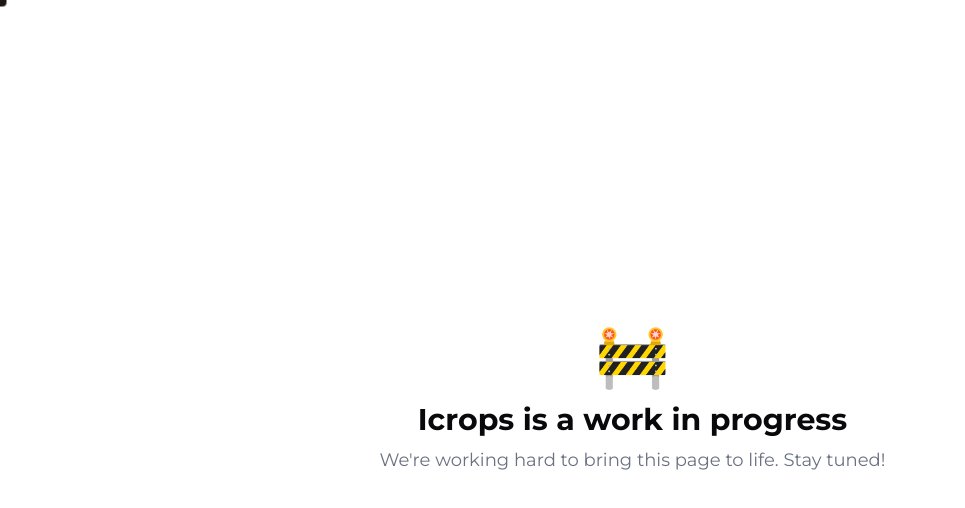
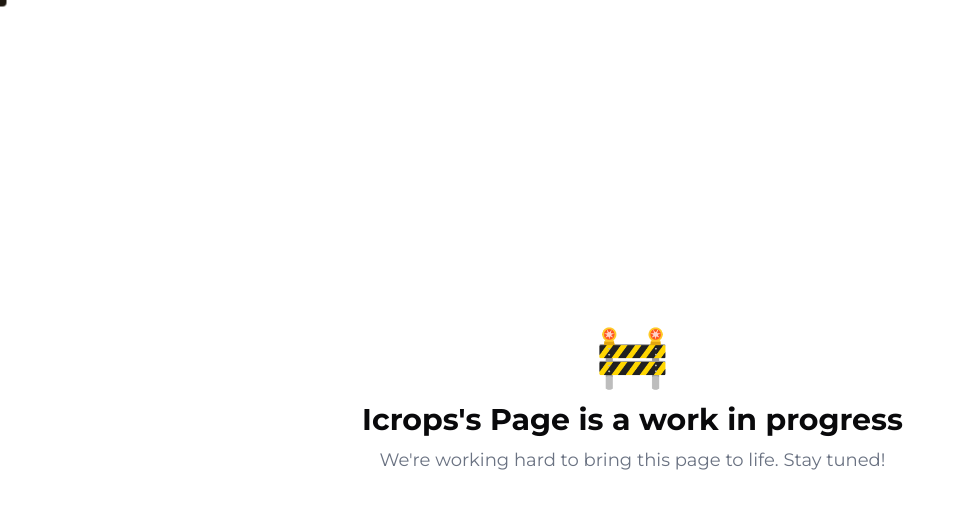
Before and after one commit to devyk100/nextjs-portfolio, a Next.js app: page /icrops in a window 1280 px wide. Shown: the top 508 px of the page, without its empty margins (0-965 px from the left). Built offline with nearby package versions, Linux system fonts and the light colour scheme.

Commit message:
remove android keywords and add routes

```diff
--- a/src/components/ui/work-in-progress.tsx
+++ b/src/components/ui/work-in-progress.tsx
@@ -8,7 +8,7 @@ const WorkInProgress: React.FC<WorkInProgressProps> = ({ title }) => {
   return (
     <div className="flex flex-col items-center justify-center min-h-screen text-center px-4">
       <div className="text-6xl mb-4">🚧</div>
-      <h1 className="text-3xl font-bold mb-2">{title} is a work in progress</h1>
+      <h1 className="text-3xl font-bold mb-2">{title}'s Page is a work in progress</h1>
       <p className="text-lg text-gray-500">We're working hard to bring this page to life. Stay tuned!</p>
     </div>
   );
```
